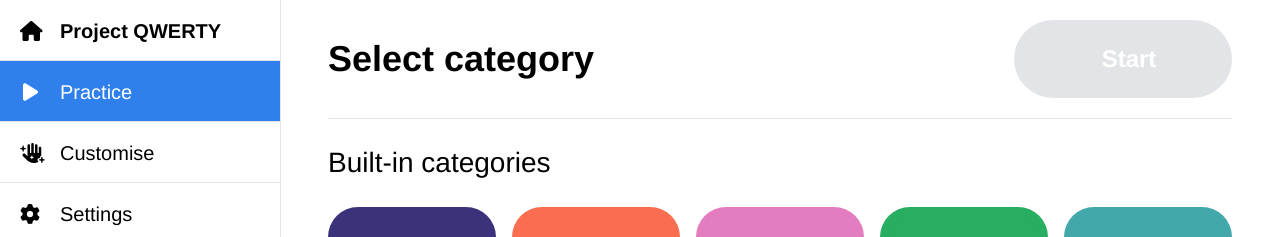
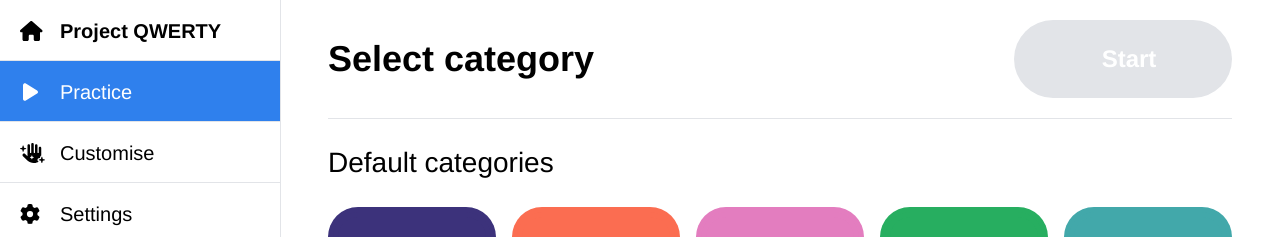
Before and after one commit to project-qwerty/project-qwerty, a Vue app: page /select-categories in a window 1280 px wide. Shown: the top 237 px of the page. Built offline with nearby package versions, Linux system fonts and the light colour scheme; what @lottiefiles/vue-lottie-player would draw is missing.

Commit message:
rename built-in categories to default categories

```diff
--- a/src/functions/Changelog.js
+++ b/src/functions/Changelog.js
@@ -1,4 +1,7 @@
 export default {
+  '13th August 2024': [
+    'Renamed the "built-in" categories to "default" categories',
+  ],
   '25th June 2024': [
     'Added the Digits built-in category',
   ],
--- a/src/views/SelectCategoriesPage.vue
+++ b/src/views/SelectCategoriesPage.vue
@@ -15,7 +15,7 @@
           @click="$router.push('/practice')" />
     </template>
 
-    <IconHeader text="Built-in categories" />
+    <IconHeader text="Default categories" />
 
     <div class="tiles">
       <ToggleTile
```
